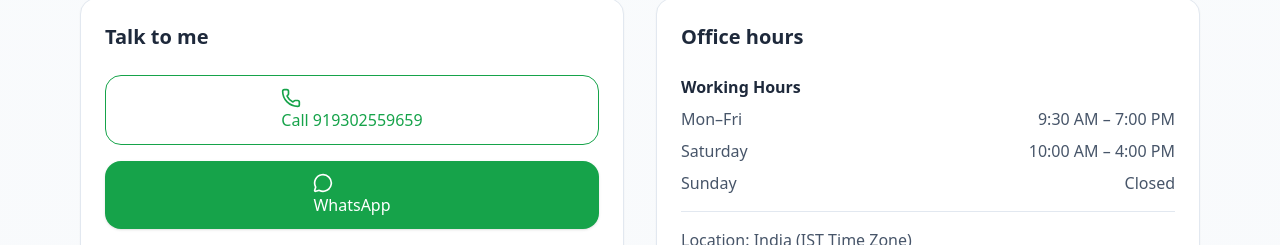
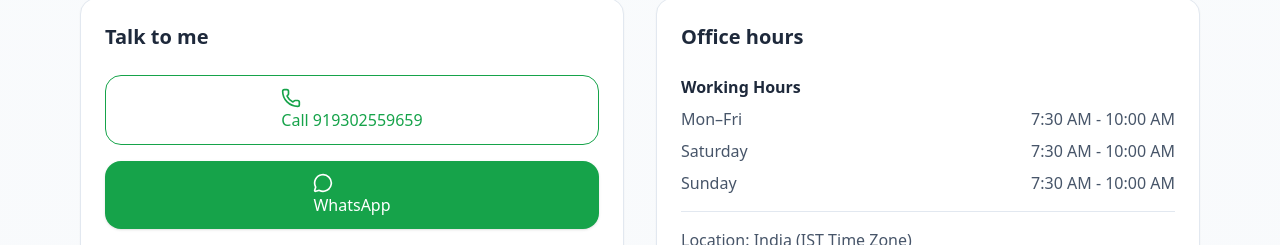
Before and after one commit to ken25-del/vedprakash_wellness, a React (Create React App) app in the folder my-reactive-app/: page / in a window 1280 px wide. Shown: the part 4130-4375 px from the top of the page. Built offline with nearby package versions, Linux system fonts and the light colour scheme.

Commit message:
update working hours in App component

```diff
--- a/my-reactive-app/src/App.tsx
+++ b/my-reactive-app/src/App.tsx
@@ -618,9 +618,9 @@ export default function App() {
                 <div>
                   <h4 className="font-semibold text-slate-800">Working Hours</h4>
                   <ul className="mt-2 space-y-2 text-slate-600">
-                    <li className="flex justify-between"><span>Mon–Fri</span> <span>9:30 AM – 7:00 PM</span></li>
-                    <li className="flex justify-between"><span>Saturday</span> <span>10:00 AM – 4:00 PM</span></li>
-                    <li className="flex justify-between"><span>Sunday</span> <span>Closed</span></li>
+                    <li className="flex justify-between"><span>Mon–Fri</span> <span>7:30 AM - 10:00 AM</span></li>
+                    <li className="flex justify-between"><span>Saturday</span> <span>7:30 AM - 10:00 AM</span></li>
+                    <li className="flex justify-between"><span>Sunday</span> <span>7:30 AM - 10:00 AM</span></li>
                   </ul>
                 </div>
                 <div className="pt-4 border-t border-slate-200">
```
